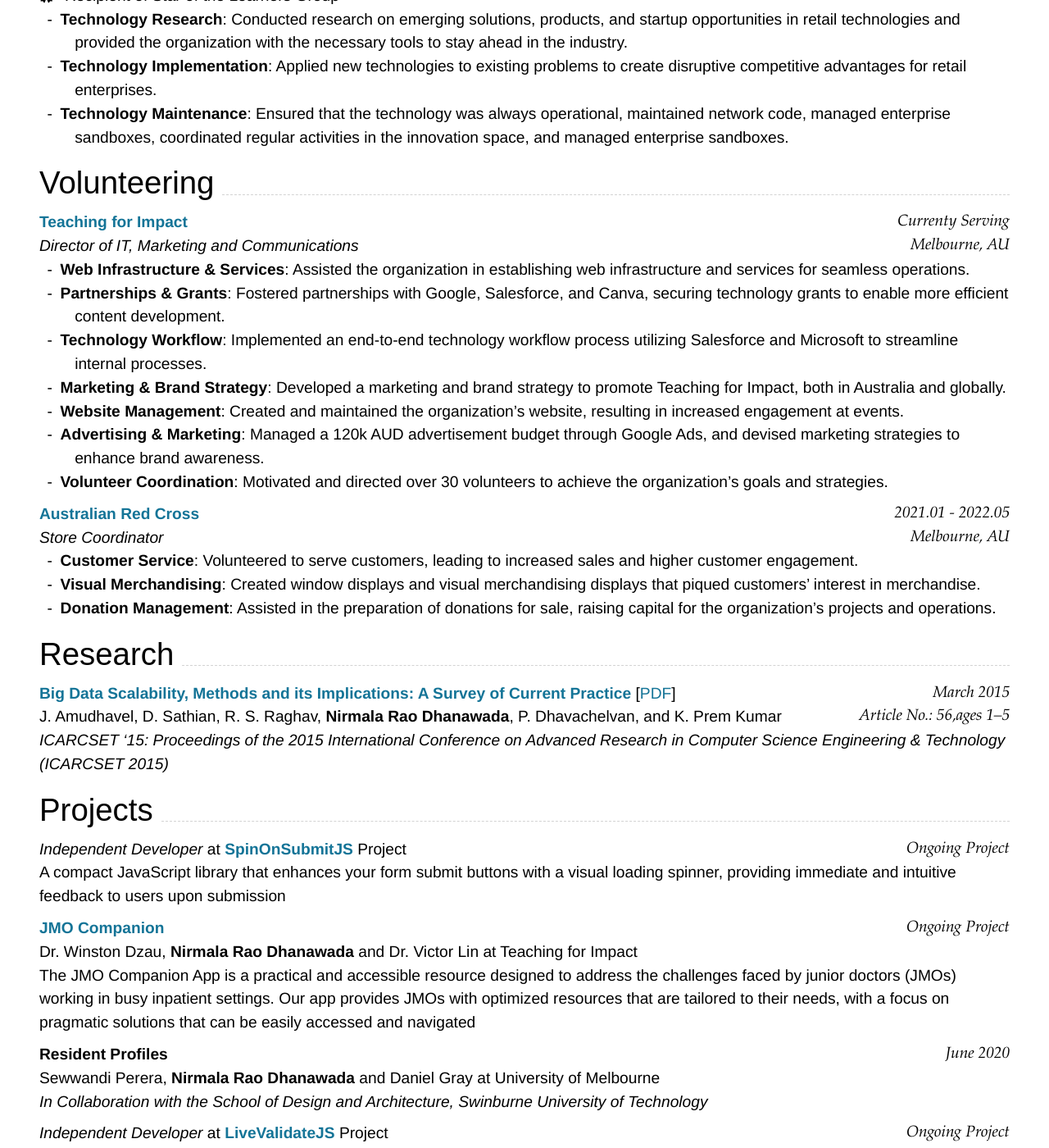
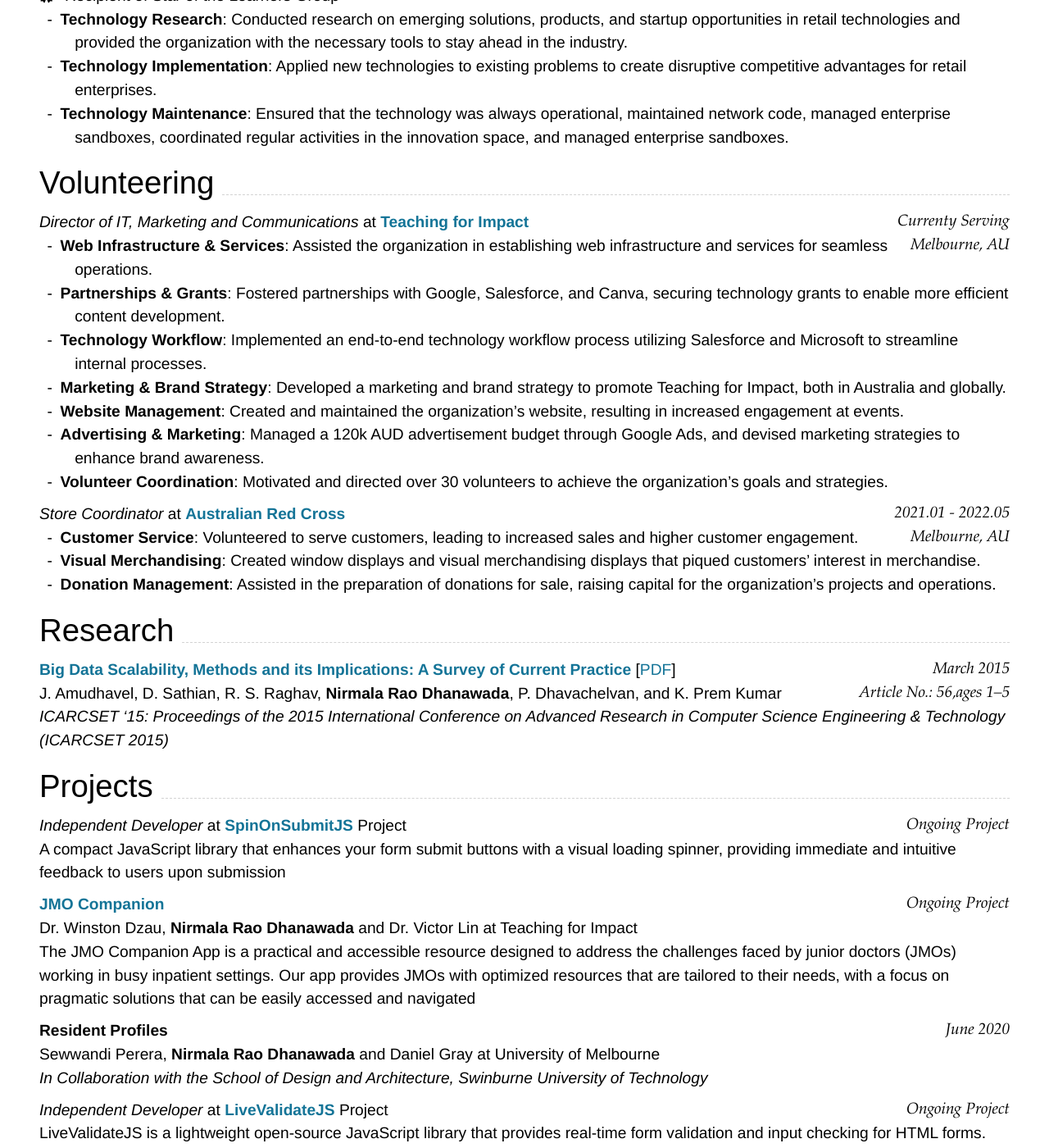
Before and after one commit to thedhanawada/me, a Jekyll site: the page built from index.md, in a window 1280 px wide and 1400 px high, scrolled down 2267 px. Shown: the whole window at 82% size. Built offline with Jekyll 4.4.1, drawn with Linux system fonts in a browser that asks for light colours; nearby versions of some CDN libraries; some of the changed text lies outside the part shown.

````diff
--- a/index.md
+++ b/index.md
@@ -135,11 +135,10 @@ _Assistant System Engineer_<br>
 
 ## Volunteering
 
-### **[Teaching for Impact](https://www.teachingforimpact.org/){:target="_blank"}** `Currenty Serving`
+### <sub>_Director of IT, Marketing and Communications_ at </sub> **[Teaching for Impact](https://www.teachingforimpact.org/){:target="_blank"}** `Currenty Serving`
 ```
 Melbourne, AU
 ```
-_Director of IT, Marketing and Communications_<br>
 - **Web Infrastructure & Services**: Assisted the organization in establishing web infrastructure and services for seamless operations.
 - **Partnerships & Grants**: Fostered partnerships with Google, Salesforce, and Canva, securing technology grants to enable more efficient content development.
 - **Technology Workflow**: Implemented an end-to-end technology workflow process utilizing Salesforce and Microsoft to streamline internal processes.
@@ -149,11 +148,10 @@ _Director of IT, Marketing and Communications_<br>
 - **Volunteer Coordination**: Motivated and directed over 30 volunteers to achieve the organization's goals and strategies.
 
 
-### **[Australian Red Cross](https://www.redcross.org.au/){:target="_blank"}** `2021.01 - 2022.05`
+### <sub>_Store Coordinator_ at </sub>**[Australian Red Cross](https://www.redcross.org.au/){:target="_blank"}** `2021.01 - 2022.05`
 ```
 Melbourne, AU
 ```
-_Store Coordinator_<br>
 - **Customer Service**: Volunteered to serve customers, leading to increased sales and higher customer engagement.
 - **Visual Merchandising**: Created window displays and visual merchandising displays that piqued customers' interest in merchandise.
 - **Donation Management**: Assisted in the preparation of donations for sale, raising capital for the organization's projects and operations.
@@ -187,4 +185,4 @@ LiveValidateJS is a lightweight open-source JavaScript library that provides rea
 
 ### <sub>_Associate Membership_ at </sub>**[Australian Computer Society](https://www.acs.org.au/){:target="_blank"}** `2022.06 - Present`
 ### <sub>_Member_ at </sub>**[University of Melbourne Student Union](https://umsu.unimelb.edu.au/){:target="_blank"}** `2020.03-2021.12`
-### <sub>_Member, Candidate for GSA Board Membership_ at </sub>**[University of Melbourne Graduate Student Association](https://umsu.unimelb.edu.au/){:target="_blank"}** `2020.03-2021.12`
+### <sub>_Member, Candidate for GSA Board Membership_ at </sub>**[University of Melbourne, Graduate Student Association](https://gsa.unimelb.edu.au/){:target="_blank"}** `2020.03-2021.12`
````
